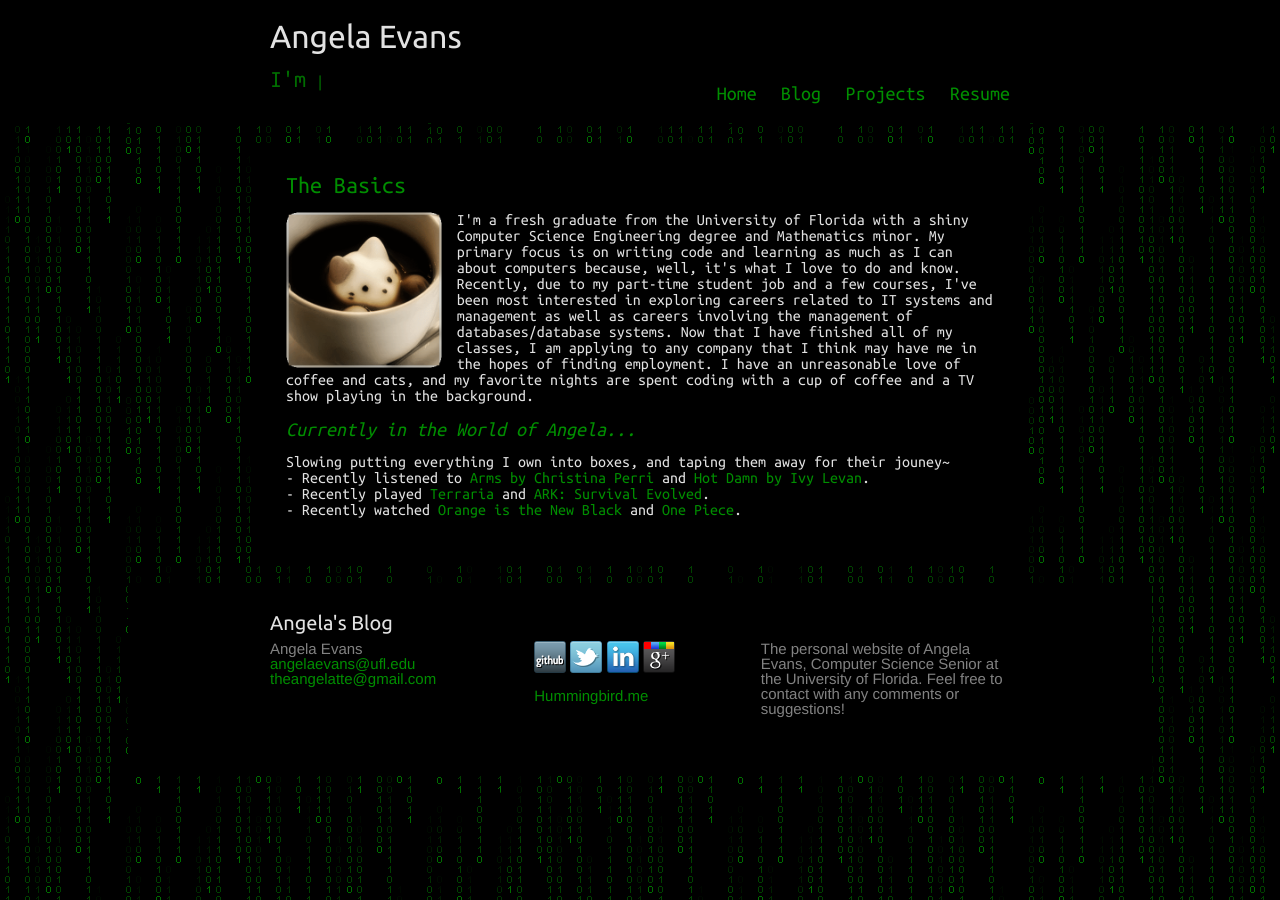
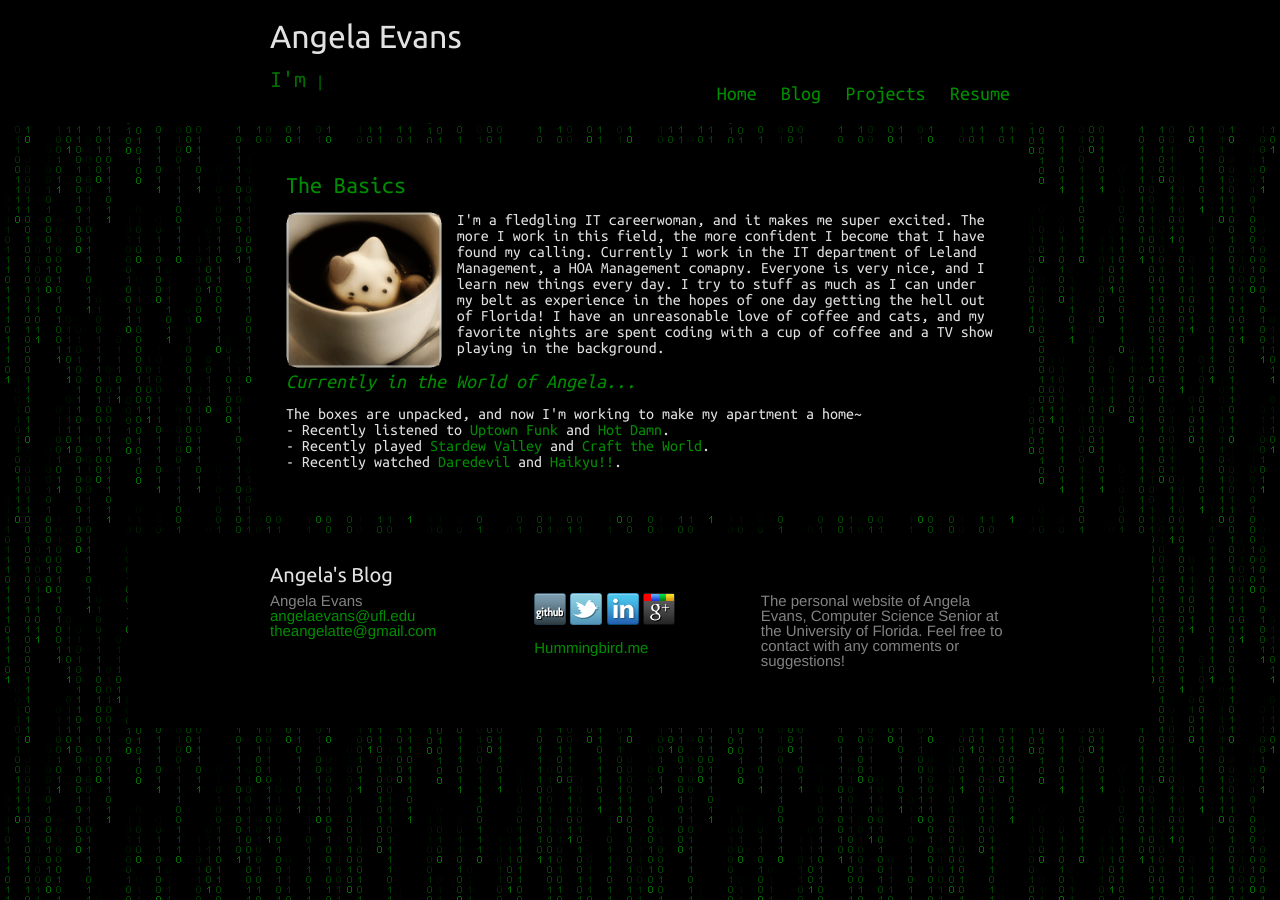
Before and after one commit to angelaevans/angelaevans.github.io, a Jekyll site: the page built from index.html, in a window 1280 px wide. Built offline with Jekyll 4.4.1, drawn with Linux system fonts in a browser that asks for light colours; nearby versions of some CDN libraries.

```diff
--- a/index.html
+++ b/index.html
@@ -9,13 +9,13 @@ include: true;
 
   <img id="me" src="/image/squareprof.gif">
 
-  <p>I'm a fresh graduate from the University of Florida with a shiny Computer Science Engineering degree and Mathematics minor. My primary focus is on writing code and learning as much as I can about computers because, well, it's what I love to do and know. Recently, due to my part-time student job and a few courses, I've been most interested in exploring careers related to IT systems and management as well as careers involving the management of databases/database systems. Now that I have finished all of my classes, I am applying to any company that I think may have me in the hopes of finding employment. I have an unreasonable love of coffee and cats, and my favorite nights are spent coding with a cup of coffee and a TV show playing in the background.</p>
+  <p>I'm a fledgling IT careerwoman, and it makes me super excited. The more I work in this field, the more confident I become that I have found my calling. Currently I work in the IT department of Leland Management, a HOA Management comapny. Everyone is very nice, and I learn new things every day. I try to stuff as much as I can under my belt as experience in the hopes of one day getting the hell out of Florida! I have an unreasonable love of coffee and cats, and my favorite nights are spent coding with a cup of coffee and a TV show playing in the background.</p>
 
   <h1 class="page-subheading">Currently in the World of Angela...</h1>
 
-  <p>Slowing putting everything I own into boxes, and taping them away for their jouney~<br>
-- Recently listened to <a href="http://www.youtube.com/watch?v=MeW0Sl0tNS8" target="_blank">Arms by Christina Perri</a> and <a href="https://www.youtube.com/watch?v=sAxzkViLCH0" target="_blank">Hot Damn by Ivy Levan</a>.<br>
-- Recently played <a href="http://store.steampowered.com/app/105600/" target="_blank">Terraria</a> and <a href="http://store.steampowered.com/app/346110/" target="_blank">ARK: Survival Evolved</a>.<br>
-- Recently watched <a href="http://www.imdb.com/title/tt2372162/" target="_blank">Orange is the New Black</a> and <a href="https://hummingbird.me/anime/one-piece" target="_blank">One Piece</a>.</p>
+  <p>The boxes are unpacked, and now I'm working to make my apartment a home~<br>
+- Recently listened to <a href="https://www.youtube.com/watch?v=OPf0YbXqDm0" target="_blank">Uptown Funk</a> and <a href="https://www.youtube.com/watch?v=sAxzkViLCH0" target="_blank">Hot Damn</a>.<br>
+- Recently played <a href="http://store.steampowered.com/app/413150/" target="_blank">Stardew Valley</a> and <a href="http://store.steampowered.com/app/248390/" target="_blank">Craft the World</a>.<br>
+- Recently watched <a href="http://www.imdb.com/title/tt3322312/" target="_blank">Daredevil</a> and <a href="https://hummingbird.me/anime/haikyuu" target="_blank">Haikyu!!</a>.</p>
 
 </div>
```
Also changed, not shown: _posts/2016-4-10-IT-is-the-Life-for-Me.markdown (added, +17 -0 lines).
